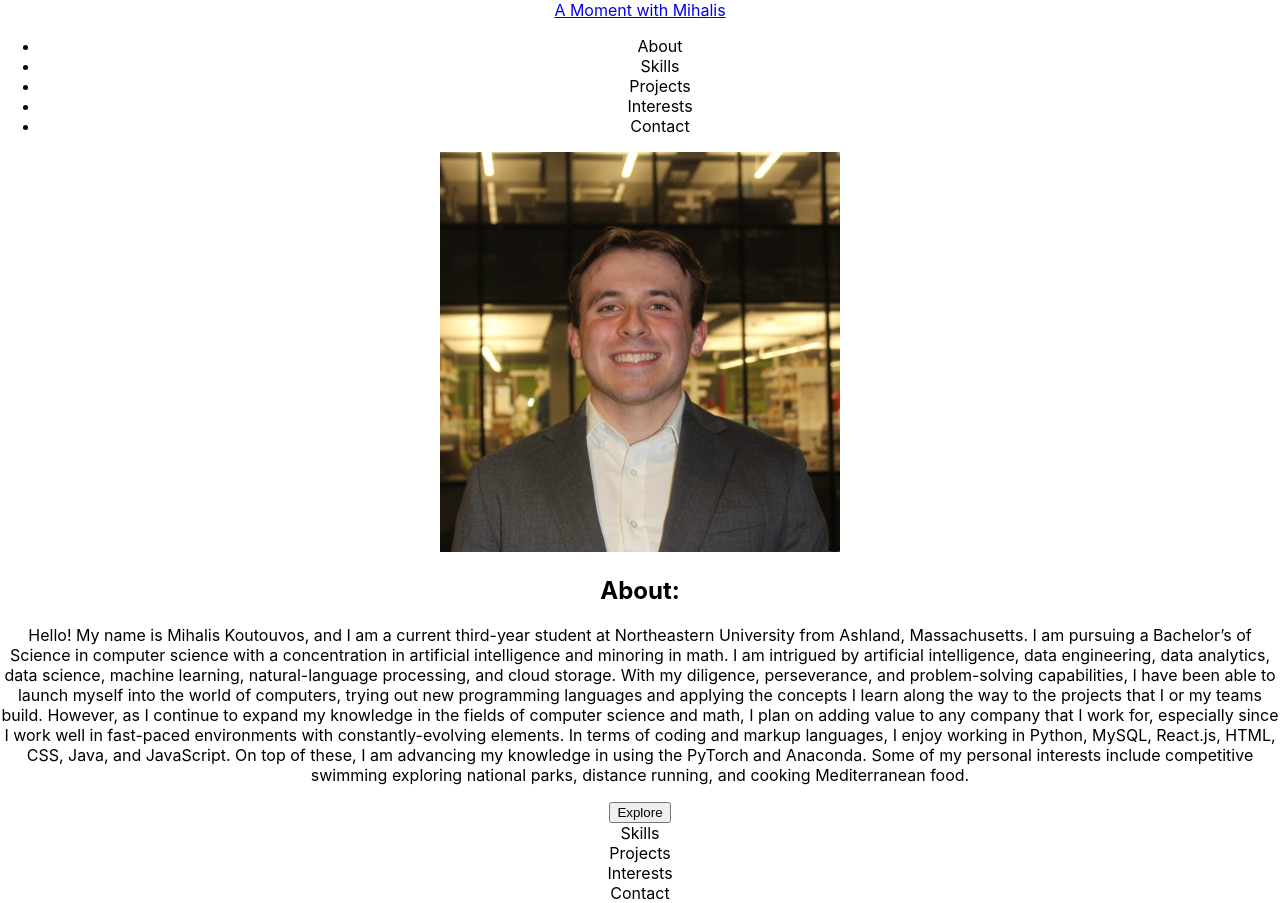
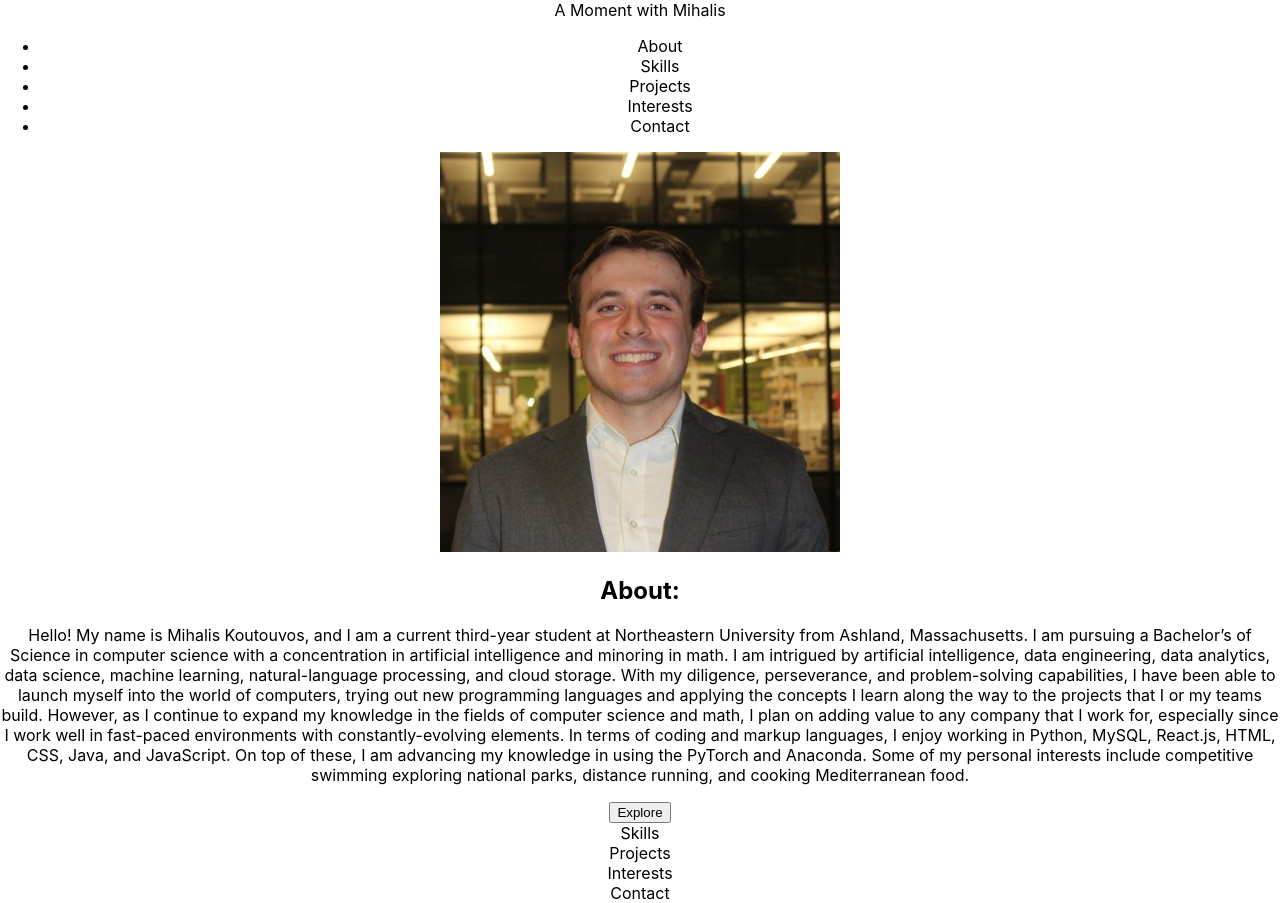
Before and after one commit to Mihalis-Koutouvos/updated_personal_website, a React (Create React App) app in the folder updated_personal_website/: page / in a window 1280 px wide. Built offline with nearby package versions, Linux system fonts and the light colour scheme.

Commit message:
Smooth scroll works, but now I need to fix the offset

```diff
--- a/updated_personal_website/src/Navbar.js
+++ b/updated_personal_website/src/Navbar.js
@@ -22,8 +22,8 @@ const Navbar = () => {
     <div className="header">
         <nav className="navbar">
 
-
-            <a href='/' className="moment-quote">A Moment with Mihalis</a>
+            {/* Even though the smooth scroll works, we need to be able to see the title of each section, so we adjust the offset.*/}
+            <Link to="/" spy={true} smooth={true} offset={50} duration={500} onClick={closeMenu}>A Moment with Mihalis</Link>
 
 
             <ul className={click ? "nav-menu active" : "nav-menu"}>
```
Also changed, not shown: 1 other file (tests, documents, lock files or other folders).
